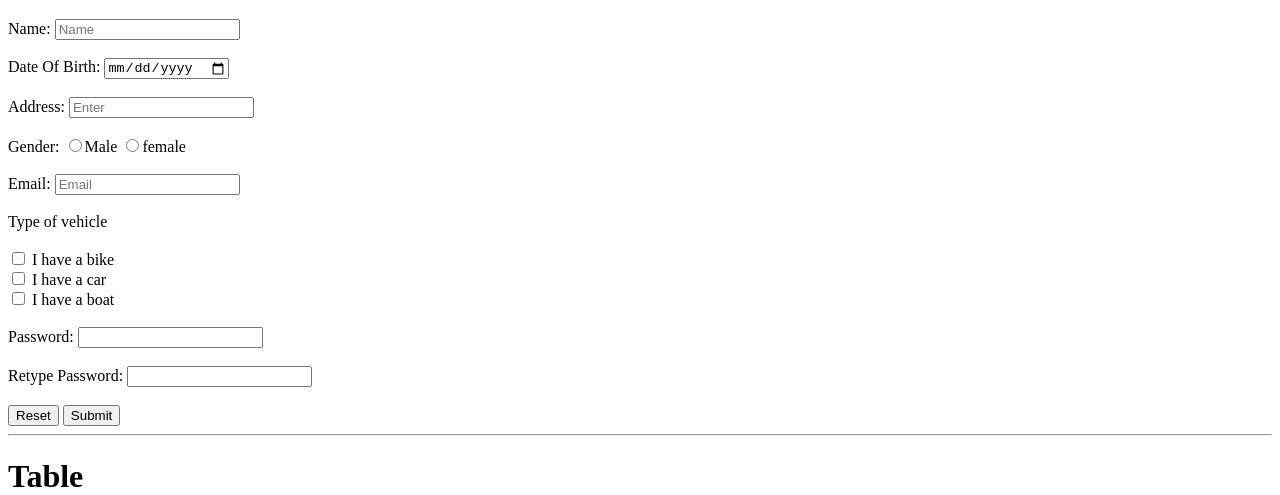
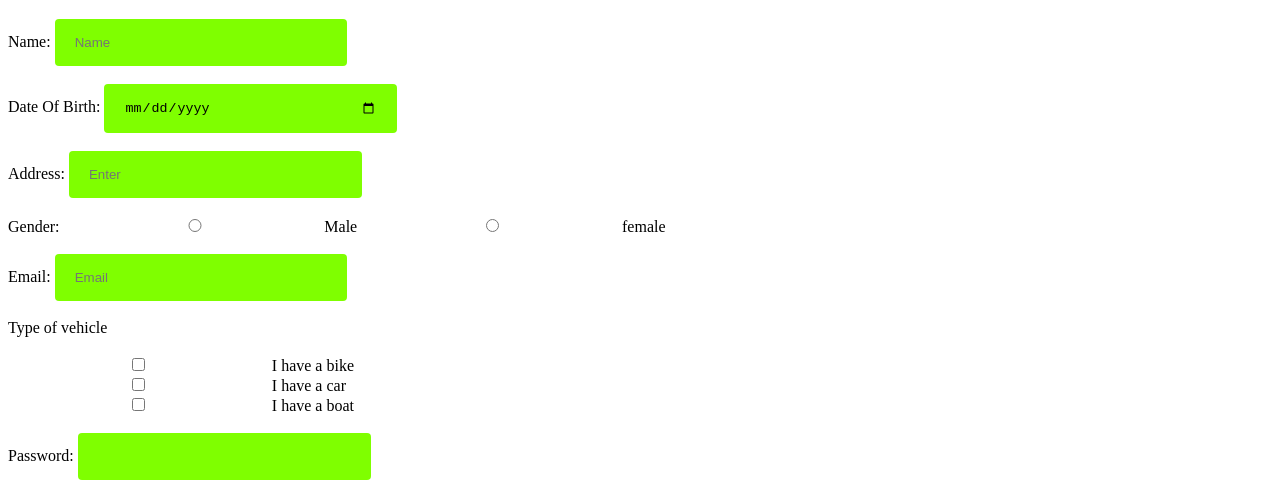
Before and after one commit to Amanbig/Form-table, a plain HTML site: page index.html in a window 1280 px wide. Shown: the part 255-750 px from the top of the page. Drawn offline with Linux system fonts and the light colour scheme.

Commit message:
Update index.html

```diff
--- a/index.html
+++ b/index.html
@@ -5,7 +5,7 @@
     <meta http-equiv="X-UA-Compatible" content="IE=edge">
     <meta name="viewport" content="width=device-width, initial-scale=1.0">
     <title>Document</title>
-    <link rel="stylesheet" href="index.css">
+    <link rel="stylesheet" href="simple.css">
 </head>
 <body>
   <h1>Link + image</h1>
```
